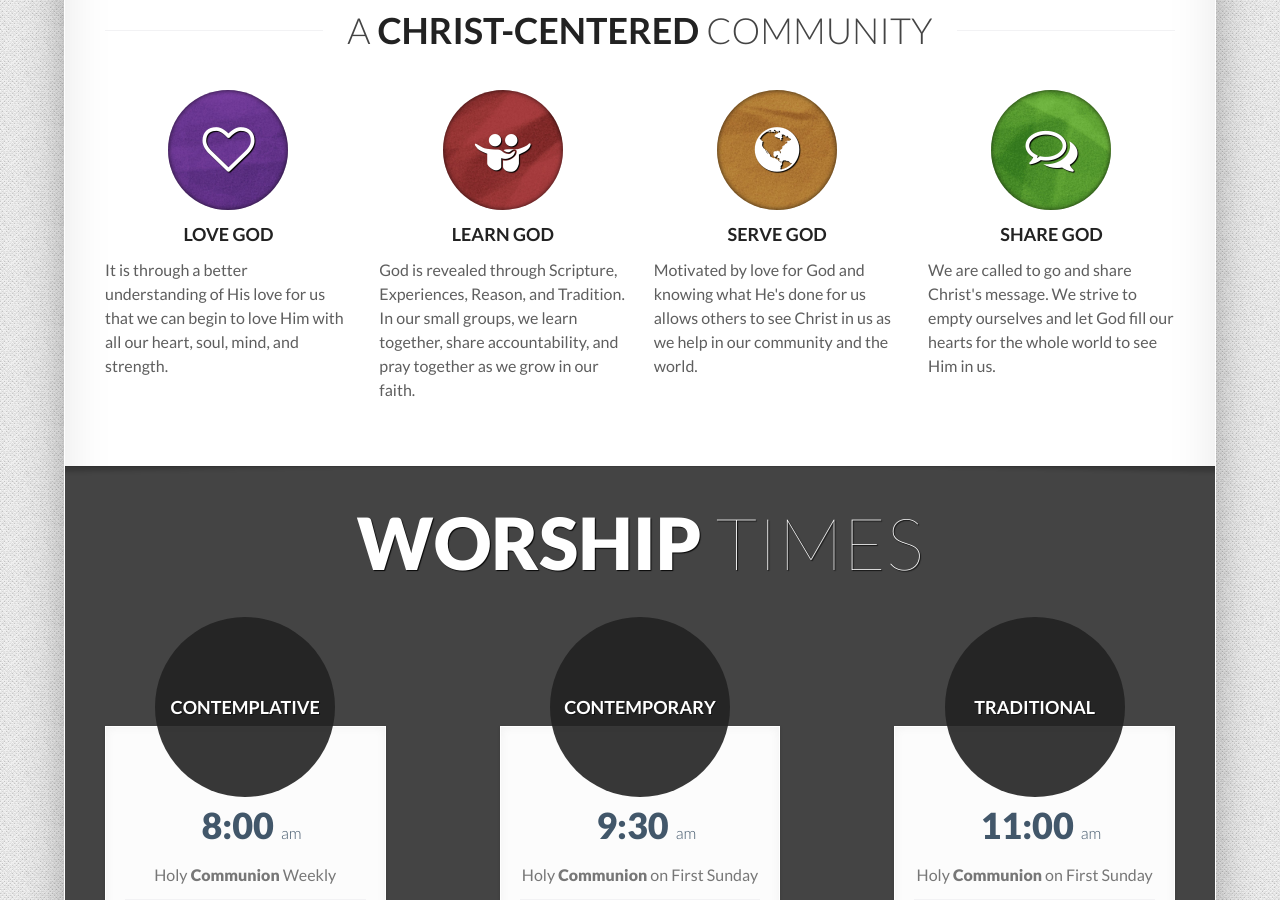
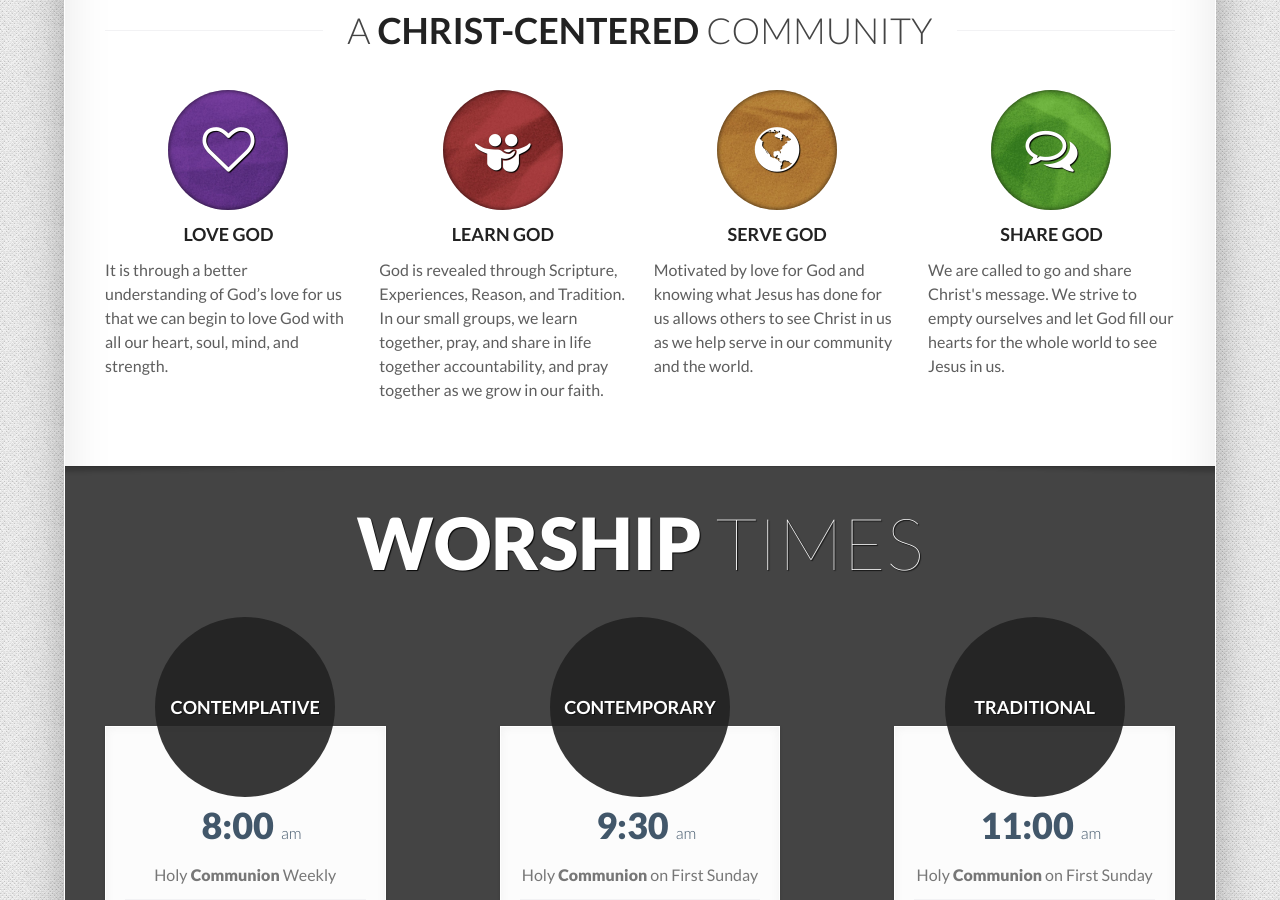
Before and after one commit to fvumc/fvumc.github.io, a Jekyll site: the page built from index.html, in a window 1280 px wide and 900 px high, scrolled down 547 px. Built offline with Jekyll 4.4.1, drawn with Linux system fonts in a browser that asks for light colours; Markdown is read by kramdown in place of the engine named in the settings; some of the changed text lies outside the part shown.

Commit message:
updated text in Vision statements and staying connected

```diff
--- a/index.html
+++ b/index.html
@@ -37,7 +37,7 @@ title: Fuquay-Varina United Methodist Church
                   Love God
                 </h3>
                 <p>
-                  It is through a better understanding of His love for us that we can begin to love Him with all our heart, soul, mind, and strength.
+                  It is through a better understanding of God’s love for us that we can begin to love God with all our heart, soul, mind, and strength.
                 </p>
               </li>
               <li class="span3">
@@ -49,7 +49,7 @@ title: Fuquay-Varina United Methodist Church
                 </div>
                 <h3 class="text-center">Learn God</h3>
                 <p>
-                   God is revealed through Scripture, Experiences, Reason, and Tradition. In our small groups, we learn together, share accountability, and pray together as we grow in our faith.
+                   God is revealed through Scripture, Experiences, Reason, and Tradition. In our small groups, we learn together, pray, and share in life together accountability, and pray together as we grow in our faith.
                 </p>
               </li>
               <li class="span3">
@@ -61,7 +61,7 @@ title: Fuquay-Varina United Methodist Church
                 </div>
                 <h3 class="text-center">Serve God</h3>
                 <p>
-                  Motivated by love for God and knowing what He's done for us allows others to see Christ in us as we help in our community and the world.
+                  Motivated by love for God and knowing what Jesus has done for us allows others to see Christ in us as we help serve in our community and the world.
                 </p>
               </li>
               <li class="span3">
@@ -73,7 +73,7 @@ title: Fuquay-Varina United Methodist Church
                 </div>
                 <h3 class="text-center">Share God</h3>
                 <p>
-                  We are called to go and share Christ's message. We strive to empty ourselves and let God fill our hearts for the whole world to see Him in us.
+                  We are called to go and share Christ's message. We strive to empty ourselves and let God fill our hearts for the whole world to see Jesus in us.
                 </p>
               </li>
             </ul>
@@ -200,7 +200,7 @@ title: Fuquay-Varina United Methodist Church
                 <li>
                   <h3>
                     <i class="icon-star-empty"></i>
-                      Learning God <small class="light">(and asking questions) alongside children, youth, adults and older adults</small>
+                      Learning God <small class="light">(and asking questions) alongside children, youth, and adults</small>
                   </h3>
                   <p>
                     Contact Pastor Kevin Johnson at <a href="mailto:kjohnson@fvumc.org">kjohnson@fvumc.org</a>
@@ -218,7 +218,7 @@ title: Fuquay-Varina United Methodist Church
                 <li>
                   <h3>
                     <i class="icon-star-empty"></i>
-                      Sharing God <small class="light">through friendships made in small group settings including short- and long-term Bible studies, DivorceCare and GriefShare and through hobbies such as gardening, cycling, quilting and yoga</small>
+                      Sharing God <small class="light">through friendships made in small group settings DivorceCare and GriefShare and through connections such as gardening, cycling, quilting and yoga</small>
                   </h3>
                   <p>
                     Contact the church office at <a href="mailto:info@fvumc.org">info@fvumc.org</a>
```
